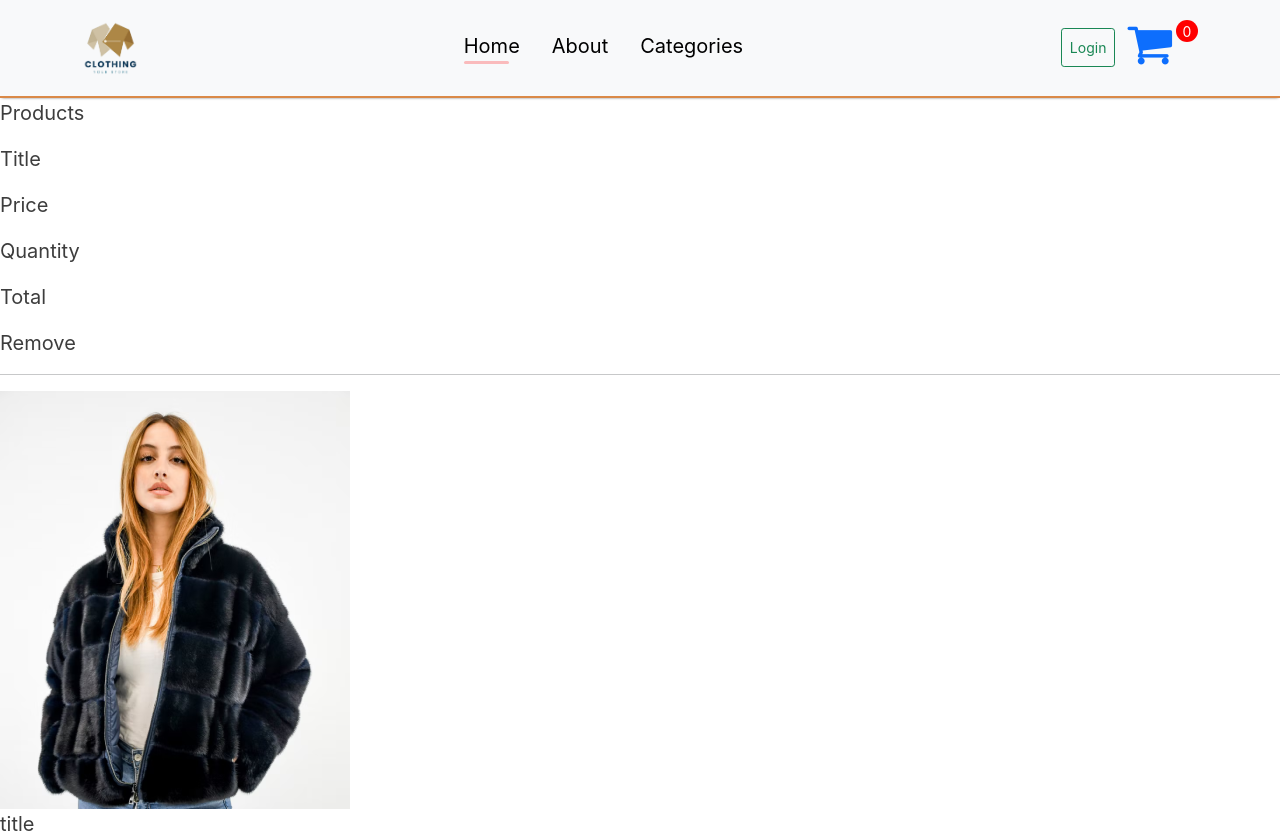
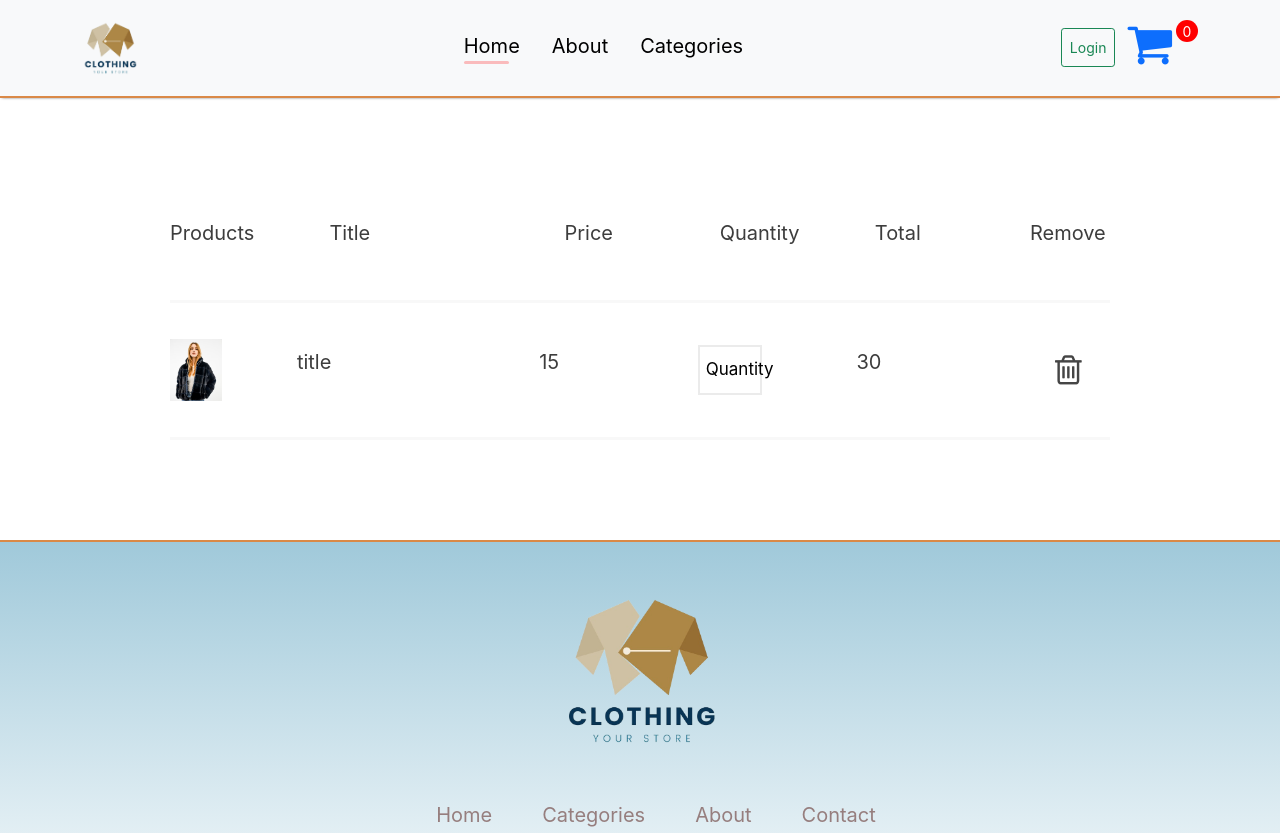
Before and after one commit to K-Kamenju/pyhton-p4-project-E-Commerce, a React (Create React App) app in the folder client/: page /cart in a window 1280 px wide. Shown: the top 833 px of the page. Built offline with nearby package versions, Linux system fonts and the light colour scheme.

Commit message:
K - Cart Page Done

```diff
--- a/client/src/Pages/Cart.jsx
+++ b/client/src/Pages/Cart.jsx
@@ -1,5 +1,6 @@
 import React from 'react'
 import product from '../Assets/product.png'
+import '../Pages/css/Cart.css'
 
 function Cart() {
     return (
@@ -17,9 +18,10 @@ function Cart() {
                 <div className="cartitems-format cartitems-format-main">
                     <img src={product} alt="" className='carticon-product-icon' />
                     <p>title</p>
-                    <p>Ksh Price: </p>
+                    <p>15 </p>
                     <button className='cartitems-quantity'>Quantity</button>
-                    <i className="fa fa-trash-o cartitems-remove-icon" aria-hidden="true"></i>
+                    <p>30</p>
+                    <i className="fa fa-trash-o fa-2x cartitems-remove-icon" aria-hidden="true"></i>
                 </div>
                 <hr />
             </div>
--- /dev/null
+++ b/client/src/Pages/css/Cart.css
@@ -0,0 +1,40 @@
+.cartitems{
+    margin: 100px 170px;
+}
+.cartitems hr{
+    height: 3px;
+    background: #e2e2e2;
+    border: 0;
+}
+.cartitems-format-main{
+    display: grid;
+    grid-template-columns: 0.5fr 2fr 1fr 1fr 1fr 1fr;
+    align-items: center;
+    gap: 75px;
+    padding: 20px 0px;
+    color: #454545;
+    font-size: 18px;
+    font-weight: 600;
+}
+.cartitems-format{
+    font-size: 17px;
+    font-weight: 500;
+}
+.carticon-product-icon{
+    height: 62px;
+}
+.cartitems-remove-icon{
+    width: 15px;
+    margin: 0px 40px;
+    cursor: pointer;
+}
+.cartitems-quantity{
+    width: 64px;
+    height: 50px;
+    border: 2px solid #ebebeb;
+    background: #fff;
+}
+.cartitems-down{
+    display: flex;
+    margin: 100px 0px;
+}
```
